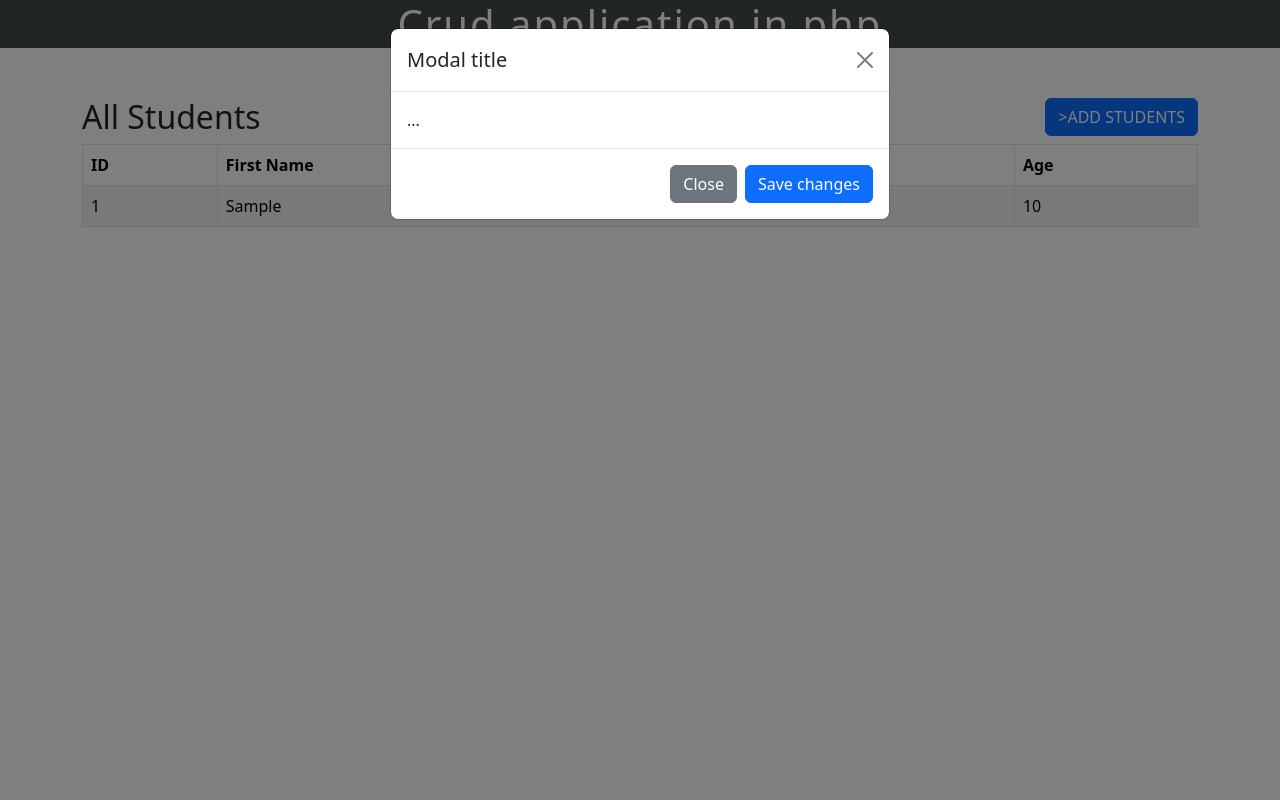
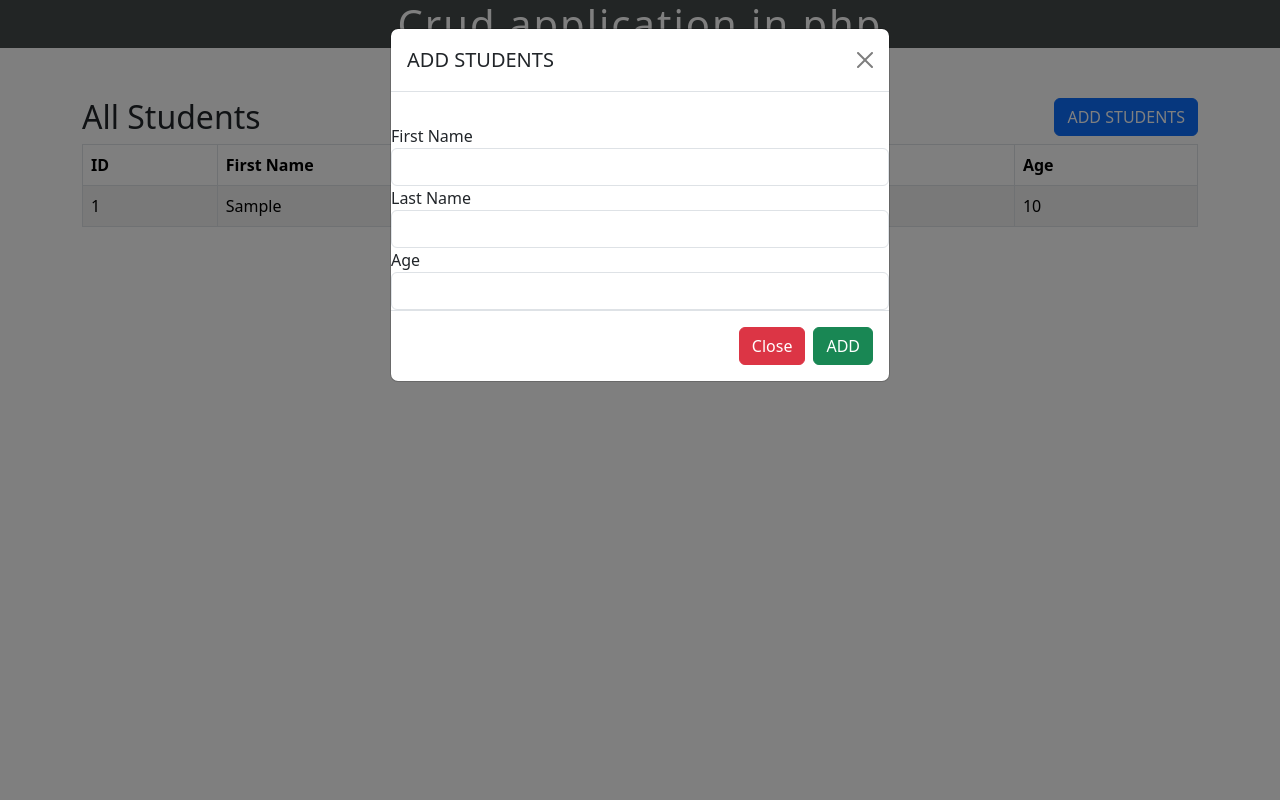
Before and after one commit to AitazazAhmad/CRUD_php, a PHP site: page / in a window 1280 px wide, after a click on "ADD STUDENTS". Run offline with PHP 8.4, Linux system fonts and the light colour scheme; tables that the repository leaves empty or names only in its code hold one stand-in row (values such as "Sample post").

Commit message:
insert post method

```diff
--- a/index.php
+++ b/index.php
@@ -1,8 +1,9 @@
 <?php include('header.php') ?>
 <?php include('dbcon.php') ?>
+<?php include('insert_data.php') ?>
 <div class="box1">
             <h2>All Students</h2>
-        <button  class="btn btn-primary" data-bs-toggle="modal" data-bs-target="#exampleModal">>ADD STUDENTS</button>
+        <button  class="btn btn-primary" data-bs-toggle="modal" data-bs-target="#exampleModal">ADD STUDENTS</button>
         </div>
     <table class="table table-hover table-bordered table-striped">
         <thead>
@@ -42,21 +43,46 @@
             </tbody>
         </thead>
     </table>
+    <?php
+  if(isset($_GET['message']))
+  {
+    echo "<h6>" .$_GET['message']. "</h6>";
+  }
+    ?>
+    <?php
+  if(isset($_GET['insert_msg']))
+  {
+    echo "<h6>" .$_GET['message']. "</h6>";
+  }
+    ?>
+    <form action="insert_data.php" method = "post">
     <div class="modal fade" id="exampleModal" tabindex="-1" aria-labelledby="exampleModalLabel" aria-hidden="true">
   <div class="modal-dialog">
     <div class="modal-content">
       <div class="modal-header">
-        <h1 class="modal-title fs-5" id="exampleModalLabel">Modal title</h1>
+        <h1 class="modal-title fs-5" id="exampleModalLabel">ADD STUDENTS</h1>
         <button type="button" class="btn-close" data-bs-dismiss="modal" aria-label="Close"></button>
       </div>
       <div class="modal-body">
-        ...
-      </div>
-      <div class="modal-footer">
-        <button type="button" class="btn btn-secondary" data-bs-dismiss="modal">Close</button>
-        <button type="button" class="btn btn-primary">Save changes</button>
-      </div>
+       </div>
+        <div class="form-group">
+          <label for="f_name">First Name</label>
+          <input type="text" name="f_name" class="form-control">
+        </div>
+        <div class="form-group">
+          <label for="f_name">Last Name</label>
+          <input type="text" name="l_name" class="form-control">
+        </div>
+        <div class="form-group">
+          <label for="f_name">Age</label>
+          <input type="text" name="age" class="form-control">
+        </div>
+        <div class="modal-footer">
+            <button type="button" class="btn btn-danger" data-bs-dismiss="modal">Close</button>
+            <input type="submit" class="btn btn-success" name="add_students" value="ADD">
+        </div>
     </div>
-  </div>
 </div>
+</div>
+</form>
     <?php include('footer.php') ?>
--- /dev/null
+++ b/insert_data.php
@@ -0,0 +1,26 @@
+<?php
+if(isset($_POST['add_students']))
+{
+    $f_name = $_POST['f_name'];
+    $l_name = $_POST['l_name'];
+    $age = $_POST['age'];
+
+    if($f_name == "" || empty(f_name))
+    {
+        header('location:index.php?message=you need to fill in the first name');
+    }
+    else
+    {
+        $query = "insert into 'students(`first_name` , `last_name` , `age`) values (`$f_name` , `$l_name` , `$age`)";
+        $result = mysqli_query($query);
+        if(!$result)
+        {
+            die("query failed".mysqli_error());
+        }
+        else
+        {
+            header(`location:index.php?insert_msg=your data has been added successfully! `);
+        }
+    }
+}
+?>
--- a/style.css
+++ b/style.css
@@ -18,3 +18,8 @@
 {
   margin-top: 50px;
 }
+h6
+{
+  text-align: center;
+  color: red;
+}
```
